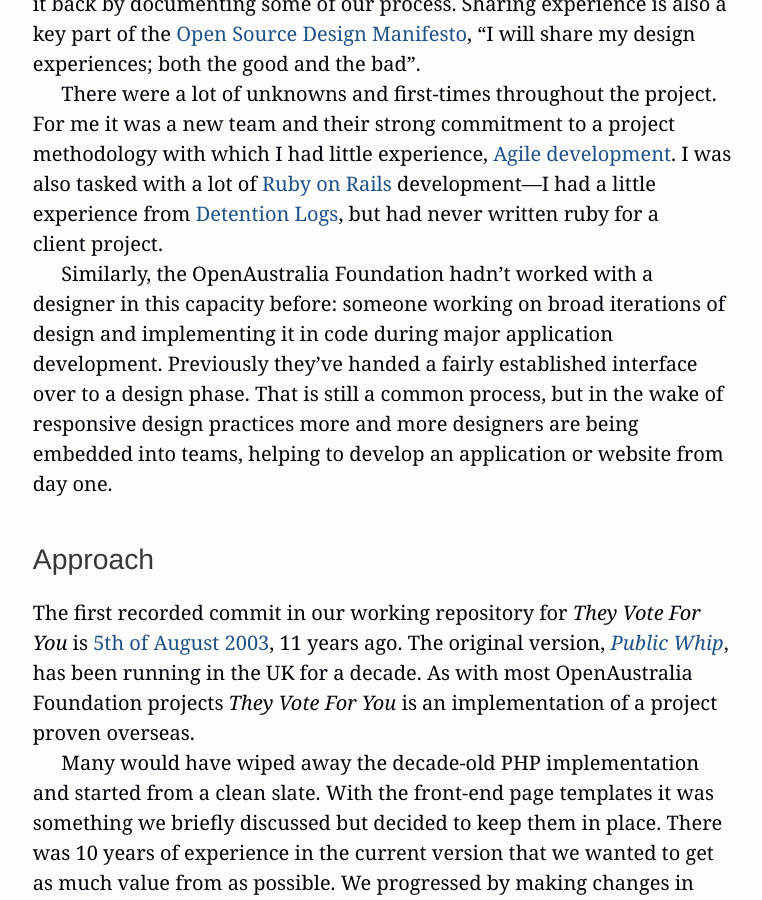
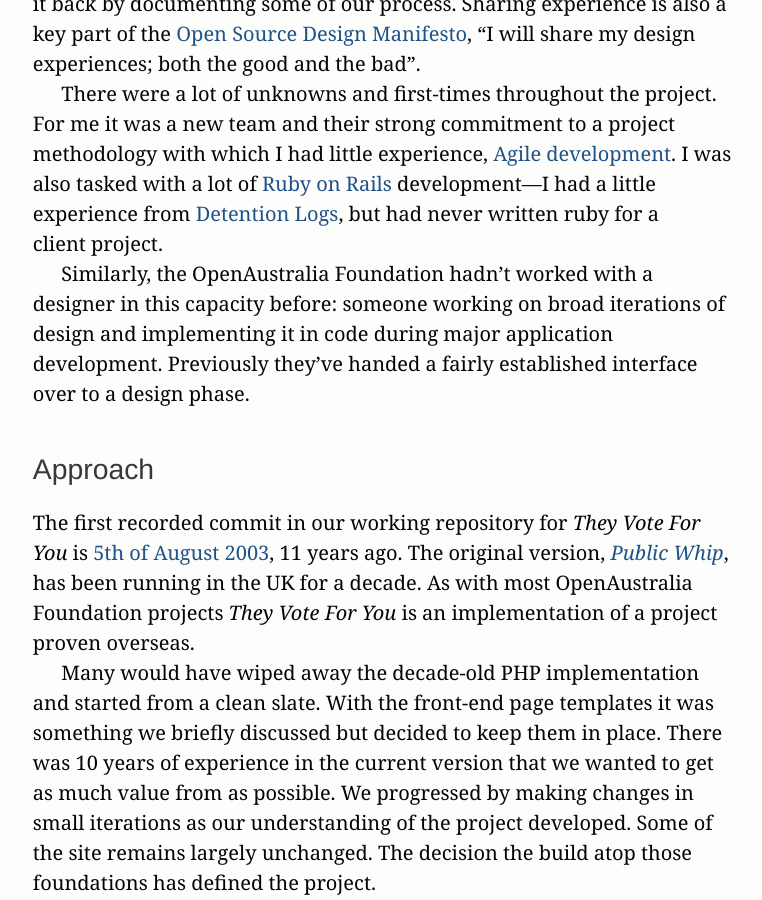
Before and after one commit to equivalentideas/home, a Jekyll site: the page built from _posts/2014-12-08-designing-they-vote-for-you.markdown, in a window 1280 px wide and 900 px high, scrolled down 602 px. Shown: the whole window, without its empty margins (257-1019 px from the left). Built offline with Jekyll 4.4.1, drawn with Linux system fonts in a browser that asks for light colours; nearby versions of some CDN libraries; Markdown is read by kramdown in place of the engine named in the settings.

Commit message:
cut unnecessary sentence

```diff
--- a/_posts/2014-12-08-designing-they-vote-for-you.markdown
+++ b/_posts/2014-12-08-designing-they-vote-for-you.markdown
@@ -14,7 +14,7 @@
 
 There were a lot of unknowns and first-times throughout the project. For me it was a new team and their strong commitment to a project methodology with which I had little experience, [Agile development](http://en.wikipedia.org/wiki/Agile_software_development). I was also tasked with a lot of [Ruby on Rails](http://rubyonrails.org/) development—I had a little experience from [Detention Logs](http://detentionlogs.com.au/), but had never written ruby for a client project.
 
-Similarly, the OpenAustralia Foundation hadn’t worked with a designer in this capacity before: someone working on broad iterations of design and implementing it in code during major application development. Previously they’ve handed a fairly established interface over to a design phase. That is still a common process, but in the wake of responsive design practices more and more designers are being embedded into teams, helping to develop an application or website from day one.
+Similarly, the OpenAustralia Foundation hadn’t worked with a designer in this capacity before: someone working on broad iterations of design and implementing it in code during major application development. Previously they’ve handed a fairly established interface over to a design phase.
 
 ## Approach
 
```
